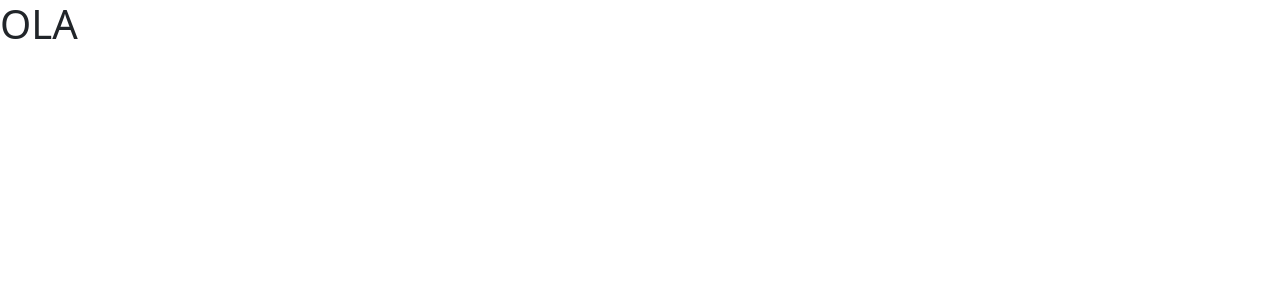
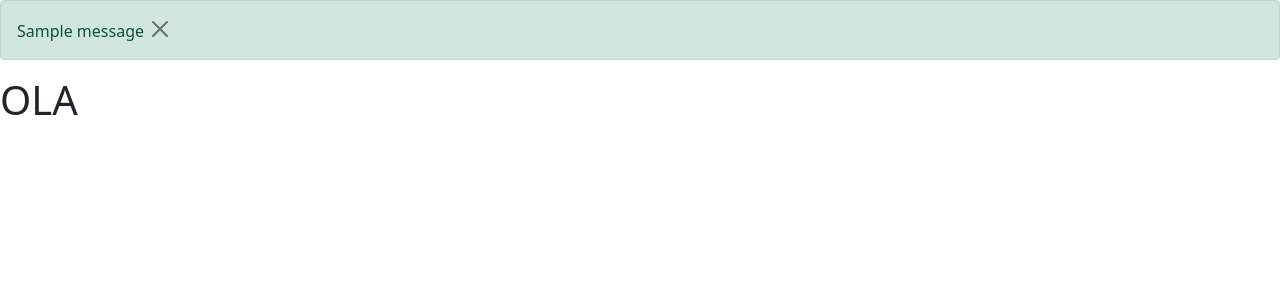
Before and after one commit to adarsh2012/mini-blog-flask, a Flask app: page /blog/ in a window 1280 px wide. Before the commit the part shown is almost empty. Shown: the top 300 px of the page. Run offline with Flask 2, Linux system fonts and the light colour scheme; tables that the repository leaves empty hold one stand-in row (values such as "Sample post"); one stand-in notice (Sample message) is shown.

Commit message:
Added code to display flash messages

```diff
--- a/blog_app/templates/main.html
+++ b/blog_app/templates/main.html
@@ -4,7 +4,24 @@
         <link href="https://cdn.jsdelivr.net/npm/bootstrap@5.1.3/dist/css/bootstrap.min.css" rel="stylesheet" integrity="sha384-1BmE4kWBq78iYhFldvKuhfTAU6auU8tT94WrHftjDbrCEXSU1oBoqyl2QvZ6jIW3" crossorigin="anonymous">
         {% block Custom_Head_Content %}{% endblock %}
     </head>
-    <body>
+        {% with messages = get_flashed_messages(with_categories=True) %}
+        {% if messages %}
+            {% for category, message in messages %}
+            {% if category == "error" %}
+            <div class="alert alert-danger alter-dismissible fade show" role="alert">
+            {{ message }}
+            <button type="button" class="btn-close" data-bs-dismiss="alert"></button>
+            </div>
+            {% else %}
+            <div class="alert alert-success alter-dismissible fade show" role="alert">
+            {{ message }}
+            <button type="button" class="btn-close" data-bs-dismiss="alert"></button>
+            </div>
+            {% endif %}
+
+            {% endfor %}
+        {% endif %}
+        {% endwith %}
         {% block Content %}{% endblock %}
     </body>
     <script src="https://cdn.jsdelivr.net/npm/bootstrap@5.1.3/dist/js/bootstrap.bundle.min.js" integrity="sha384-ka7Sk0Gln4gmtz2MlQnikT1wXgYsOg+OMhuP+IlRH9sENBO0LRn5q+8nbTov4+1p" crossorigin="anonymous"></script>
```
